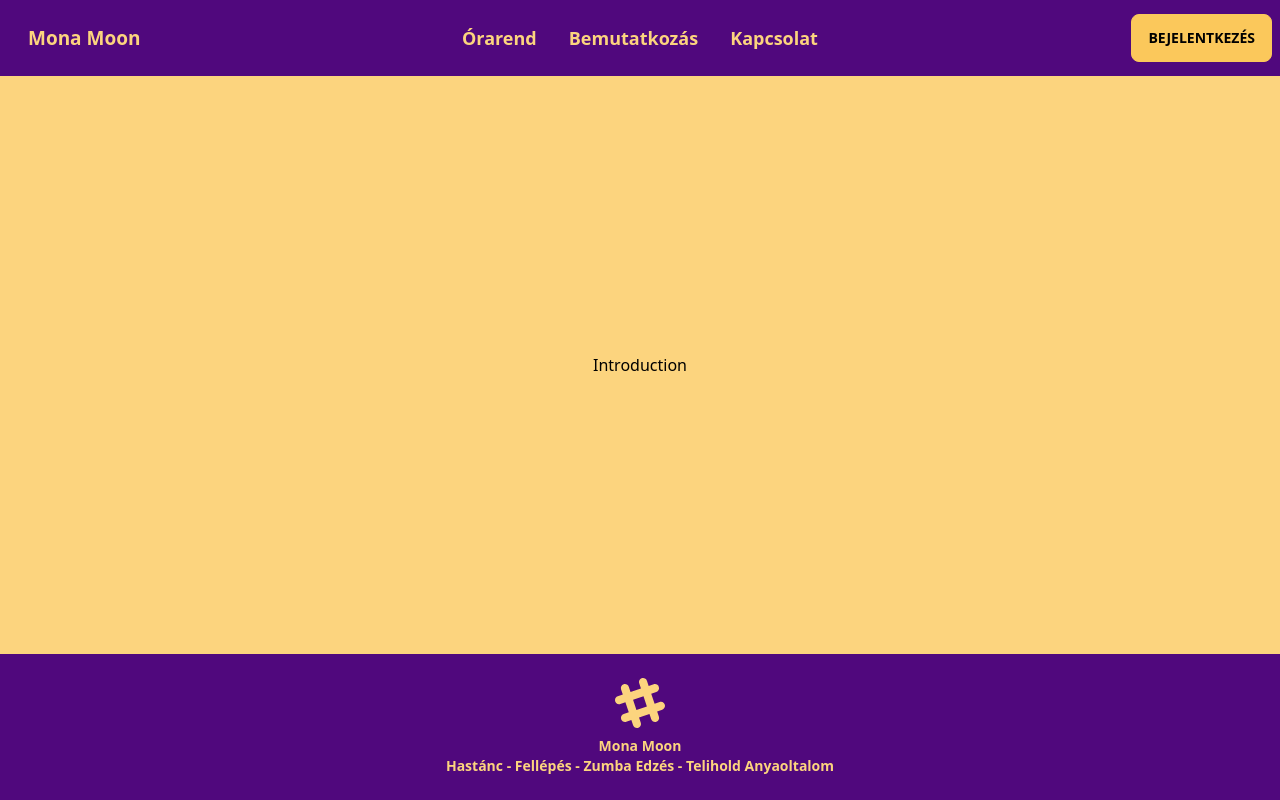
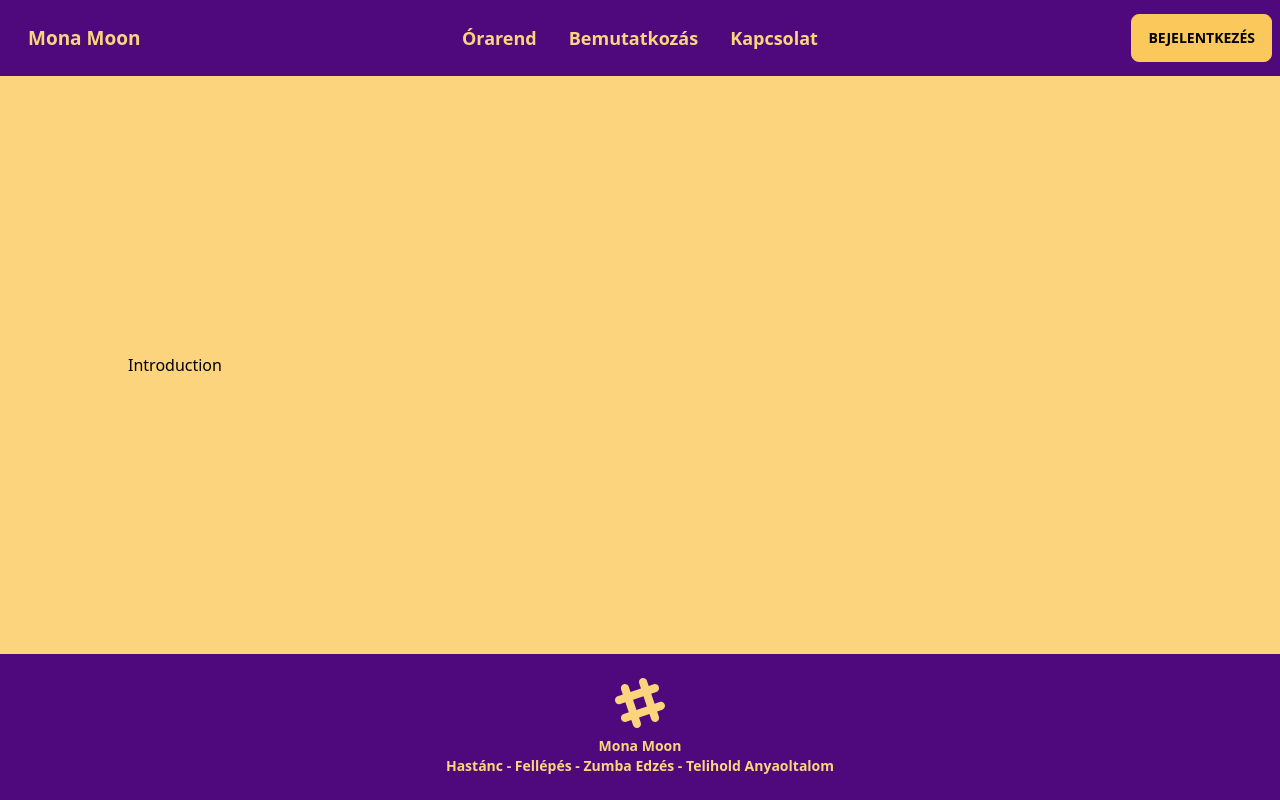
Before and after one commit to Venecaat/Mona-Moon, a React (Vite) app in the folder Frontend/: page /bemutatkozas in a window 1280 px wide. Built offline with nearby package versions, Linux system fonts and the light colour scheme.

Commit message:
Frontend: Styling

```diff
--- a/Frontend/src/components/Layout.jsx
+++ b/Frontend/src/components/Layout.jsx
@@ -6,7 +6,7 @@ export const Layout = ({ children }) => {
     return (
         <div className="flex flex-col justify-between h-screen">
             <Navbar />
-                <main className="max-w-5xl mx-auto my-6">
+                <main className="max-w-5xl w-full mx-auto my-6">
                     { children }
                 </main>
             <Footer />
--- a/Frontend/src/routes/MainPage.jsx
+++ b/Frontend/src/routes/MainPage.jsx
@@ -4,7 +4,7 @@ import { ServiceCard } from "../components/mainpage/ServiceCard.jsx";
 export const MainPage = () => {
     return (
         <div>
-            <div className="carousel w-full lg:rounded-box">
+            <div className="carousel w-full xl:rounded-box">
                 <div id="slide1" className="carousel-item relative w-full">
                     <img src="https://daisyui.com/images/stock/photo-1625726411847-8cbb60cc71e6.jpg" className="w-full" />
                     <div className="absolute flex justify-between transform -translate-y-1/2 left-5 right-5 top-1/2">
@@ -28,7 +28,7 @@ export const MainPage = () => {
                 </div>
             </div>
 
-            <Header title="Hastánc - Zumba" />
+            <Header title="Hastánc - Zumba" classes="text-center" />
             <div className="grid grid-cols-1 lg:grid-cols-2 justify-items-center gap-y-5">
                 <ServiceCard imageLink="https://daisyui.com/images/stock/photo-1606107557195-0e29a4b5b4aa.jpg" linkTitle="Mi is a Hastánc?" />
                 <ServiceCard imageLink="https://daisyui.com/images/stock/photo-1606107557195-0e29a4b5b4aa.jpg" linkTitle="Mi is a Zumba?" />
@@ -36,7 +36,7 @@ export const MainPage = () => {
                 <ServiceCard imageLink="https://daisyui.com/images/stock/photo-1606107557195-0e29a4b5b4aa.jpg" linkTitle="Zumba fitness bemutató rendezvényekre" />
             </div>
 
-            <Header title="Telihold Anyaoltalom" />
+            <Header title="Telihold Anyaoltalom" classes="text-center" />
             <div className="grid grid-cols-1 lg:grid-cols-2 justify-items-center gap-y-5">
                 <ServiceCard imageLink="https://daisyui.com/images/stock/photo-1606107557195-0e29a4b5b4aa.jpg" linkTitle="Fitmommy várandós hastánc" />
                 <ServiceCard imageLink="https://daisyui.com/images/stock/photo-1606107557195-0e29a4b5b4aa.jpg" linkTitle="Fitmommy várandós latin fitness" />
```
